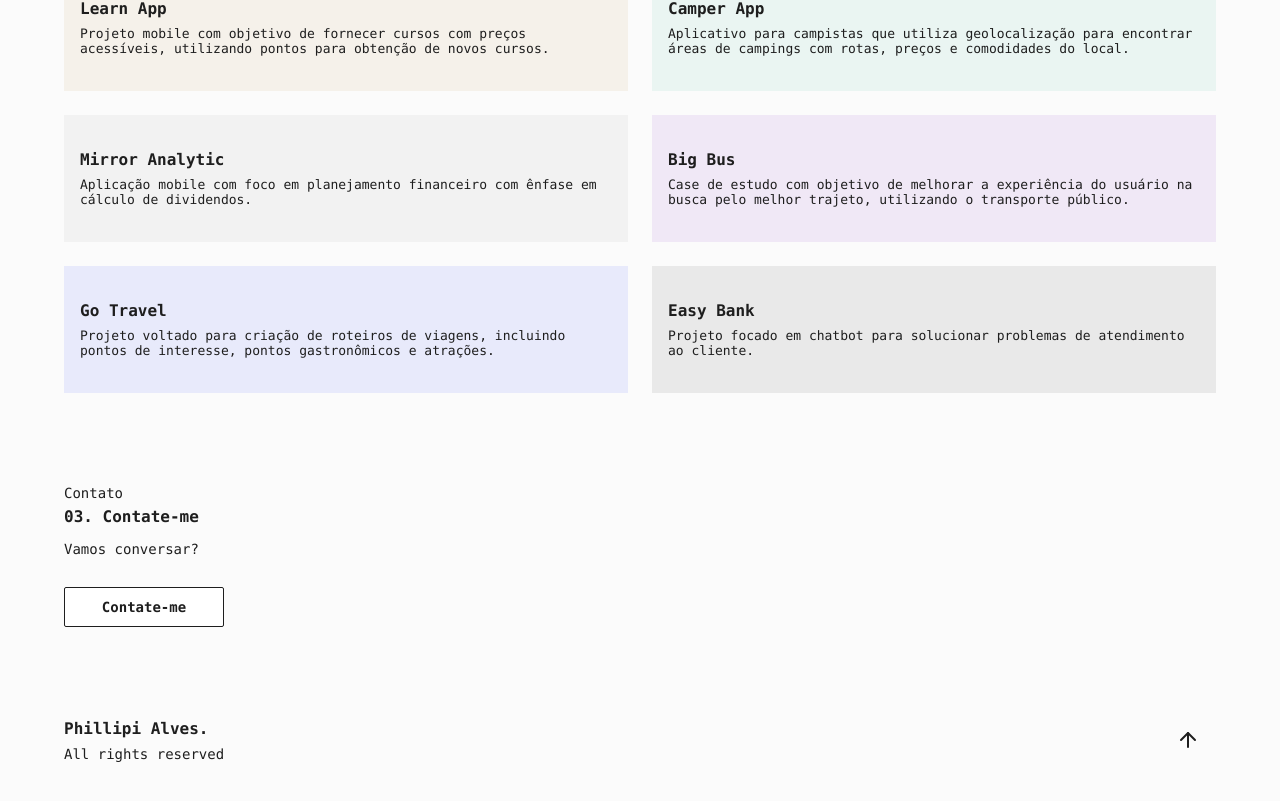
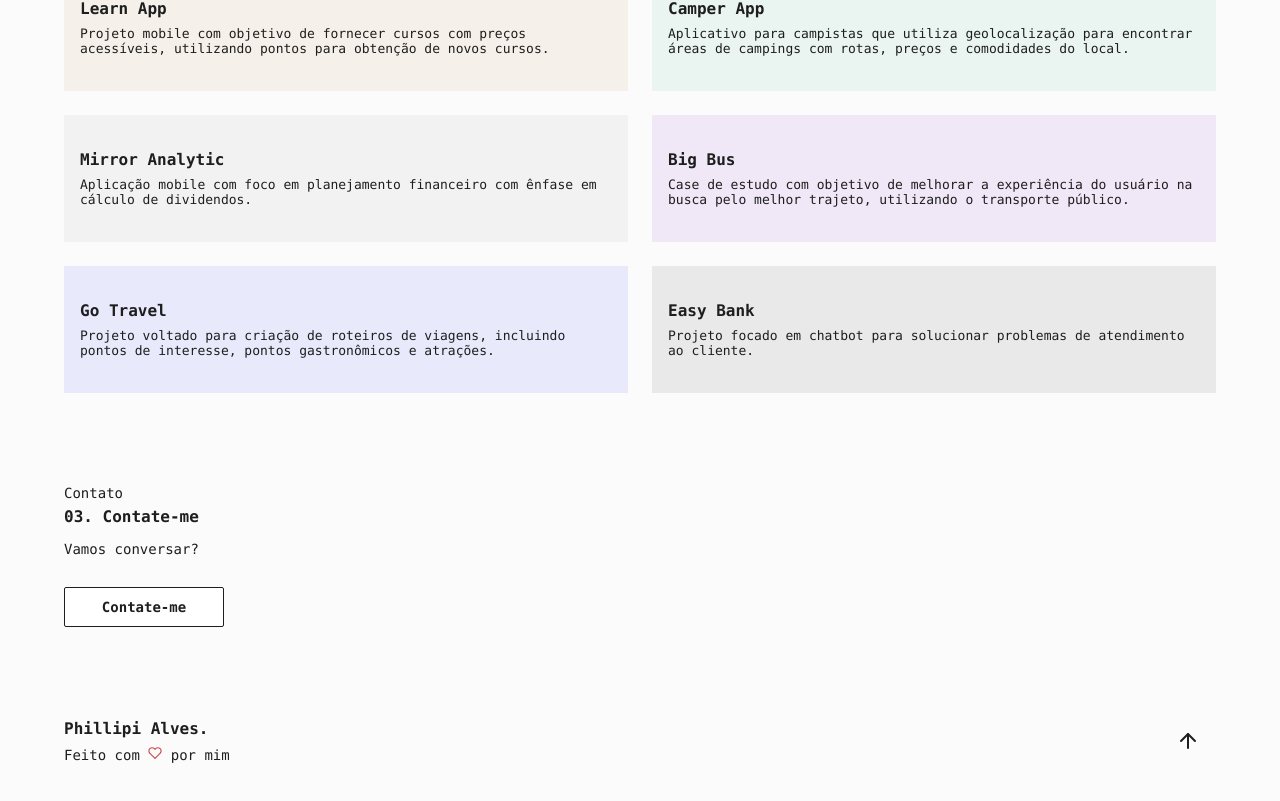
Before and after one commit to Phixelz/MyPortfolio, a Next.js app: page / in a window 1280 px wide. Shown: the part 1268-2069 px from the top of the page. Built offline with nearby package versions, Linux system fonts and the light colour scheme.

Commit message:
update footer

```diff
--- a/src/components/Footer/index.tsx
+++ b/src/components/Footer/index.tsx
@@ -1,6 +1,6 @@
 import { useCallback } from 'react'
 
-import { FiArrowUp } from 'react-icons/fi'
+import { FiArrowUp, FiHeart } from 'react-icons/fi'
 
 import styles from './styles.module.scss'
 
@@ -16,7 +16,10 @@ export function Footer() {
     <footer className={styles.wrapper}>
       <hgroup>
         <h2>Phillipi Alves.</h2>
-        <p>All rights reserved</p>
+        <p className={styles.icon}>Feito com <FiHeart/> por mim
+
+
+        </p>
       </hgroup>
 
       <button type="button" onClick={handleScrollToTop}>
--- a/src/components/Footer/styles.module.scss
+++ b/src/components/Footer/styles.module.scss
@@ -50,4 +50,8 @@
       font-size: 2.4rem;
     }
   }
+
+  .icon svg {
+    color: #ce4d4d;
+  }
 }
```
